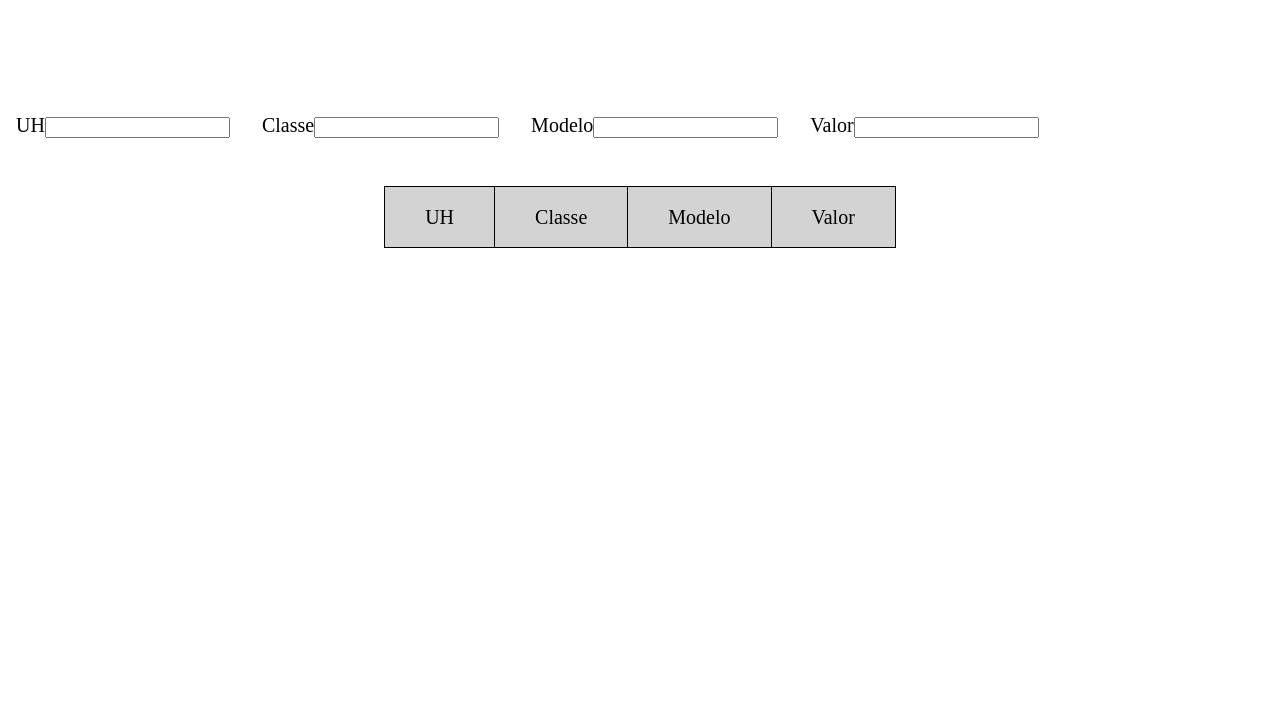
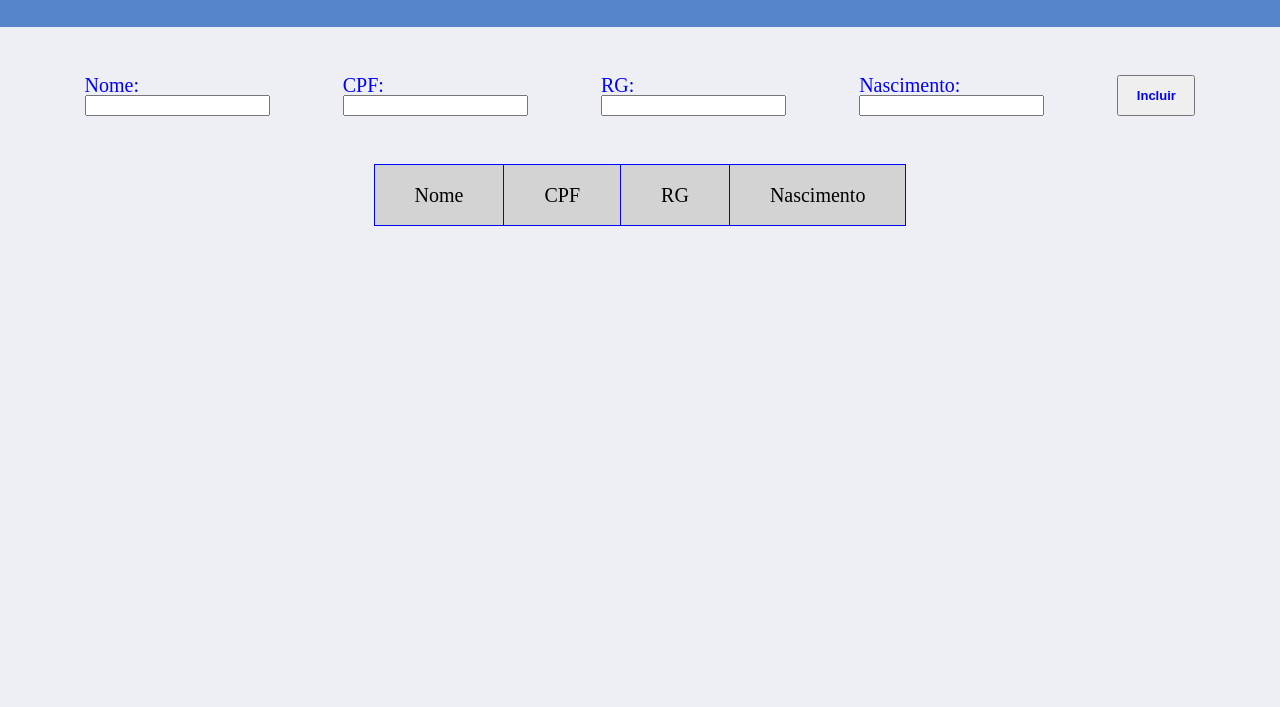
Before and after one commit to DuDSTOPIA/Utilidades, a plain HTML site: page Tabela/index.html in a window 1280 px wide. Shown: the part 93-800 px from the top of the page. Drawn offline with Linux system fonts and the light colour scheme.

Commit message:
Versao Alfa da tabela terminada, apenas versao vertical da tabela

```diff
--- a/Tabela/style.css
+++ b/Tabela/css/style.css
@@ -1,7 +1,7 @@
 .cabecalho {
     text-align: center;
-    height: 10vh;
-    background-color: darkgray;
+    height: 15vh;
+    background-color: rgb(87, 133, 202);
 }
 
 .titulo_principal {
@@ -12,13 +12,10 @@
 }
 
 .corpo_pagina {
-    margin-top: 10vh;
+    justify-content: space-around;
+
 }
 
-#form {
-    display: flex;
+body {
+    background-color: rgb(237, 239, 245);
 }
-
-.infoInput {
-    margin: 3em 1em;
-}
--- a/Tabela/index.html
+++ b/Tabela/index.html
@@ -4,8 +4,8 @@
     <meta charset="UTF-8">
     <meta http-equiv="X-UA-Compatible" content="IE=edge">
     <meta name="viewport" content="width=device-width, initial-scale=1.0">
-    <link rel="stylesheet" href="reset.css">
-    <link rel="stylesheet" href="style.css">
+    <link rel="stylesheet" href="../Tabela/css/reset.css">
+    <link rel="stylesheet" href="../Tabela/css/style.css">
     <title>Tabela</title>
 </head>
 <body>
@@ -17,10 +17,10 @@
         <form id="form">
 
 
+
         </form>
 
         <table class="tabela"></table>
-
     </main>
 
     <script type="module" src="main.js"></script>
--- a/Tabela/main.js
+++ b/Tabela/main.js
@@ -1,17 +1,10 @@
-import {tabelaCabeçalho} from './tabela.js'
-import {tabelaCorpo} from './tabela.js'
+import {constroi_Form_e_cabecalho_Tabela} from './tabela.js'
+import {constroi_corpo_tabela} from './tabela.js'
 
-let nome = document.querySelector('#nome');
-let cpf = document.querySelector('#cpf');
-let rg = document.querySelector('#rg');
-let nascimento = document.querySelector('#nascimento');
+constroi_Form_e_cabecalho_Tabela('Nome', 'CPF', 'RG', 'Nascimento');
 
-let form = document.querySelector('#form');
-
-tabelaCabeçalho('UH', 'Classe', 'Modelo', 'Valor');
 
 form.addEventListener('submit', event => {
     event.preventDefault();
-    tabelaCorpo(nome, cpf, rg, nascimento)
-    console.log(nome)
+    constroi_corpo_tabela('nome', 'cpf', 'rg', 'nascimento')
 })
--- a/Tabela/tabela.js
+++ b/Tabela/tabela.js
@@ -1,25 +1,18 @@
-//
+
 
 // cria o titulo da tabela apenas
-export function tabelaCabeçalho(...args) {
-
+export function constroi_Form_e_cabecalho_Tabela(...args) {
 
     let table = document.querySelector('table');
-
 
     let thead = document.createElement('thead');
     let tr = document.createElement('tr')
 
     thead.appendChild(tr);
 
-
     // Repassa a funcao celula para cada item adicionado no paramentro arguments//
     args.forEach(criaForm)
     args.forEach(celula);
-
-    // Criei um jeito de fazer o formulario junto com o cabeçalho da tabela,
-    //agora preciso criar a iteração
-
 
 
 
@@ -29,50 +22,71 @@ export function tabelaCabeçalho(...args) {
 
         // estilos da tabela e das celulas
         table.style.margin = 'auto auto'
-        th.style.border = '1px solid black';
-        th.style.fontSize = '20px';
-        th.style.padding = '1em 2em'
-        th.style.backgroundColor = 'lightgray'
+        th.setAttribute('style', `border: 1px solid blue;
+                                    font-Size: 20px;
+                                    padding: 1em 2em;
+                                    background-Color: lightgray;`
+        )
 
         tr.appendChild(th)
         th.textContent = item
-        console.log(item)
+
     }
 
 
-
+    // cria formulario
     function criaForm(item) {
         let form = document.querySelector('form');
+        let divInput = document.createElement('div');
 
-        let divInput = document.createElement('div');
+
         let label = document.createElement('label');
         let input = document.createElement('input');
+        let quebra_linha = document.createElement('br')
 
+        // adicionando seletor class, o for em label, type e require//
         divInput.setAttribute('class', 'infoInput');
-        divInput.appendChild(label)
+        divInput.appendChild(label);
         label.setAttribute('class', 'tituloInput');
-        label.setAttribute('for', item)
-        label.innerHTML = item;
-        divInput.appendChild(input)
-        input.setAttribute('type', 'text')
-        input.setAttribute('require', '')
+        label.setAttribute('for', `${item.toLowerCase()}`);
+        label.innerHTML = `${item}: `;
+        divInput.appendChild(quebra_linha);
+        divInput.appendChild(input);
+        input.setAttribute('type', 'text');
+        input.setAttribute('class', `${item.toLowerCase()}`);
+        input.setAttribute('id', `${item.toLowerCase()}`);
+        input.setAttribute('required', '');
 
-        form.style.display = 'flex'
-        label.style.fontSize = '20px'
-        label.style.fontWeight = '500'
-
-        form.appendChild(divInput)
-    }
+        //adicionando os estilos Form
+        form.setAttribute('style', `display: flex;
+        margin: 3em 3em;
+        justify-Content: space-around;`)
+        label.setAttribute('style',`color:blue;
+        font-Size:20px; font-Weight: 500`);
 
 
 
+    form.appendChild(divInput);
+
+
+
+    }
+    // adicionando atributos e style do botao //
+
+    let $wrapper = document.querySelector('form')
+    $wrapper.insertAdjacentHTML('beforeend', "<button type='submit' class='button_Submit'> Incluir</button>");
+    let button = document.querySelector('.button_Submit');
+    button.setAttribute('style', `color: blue; font-size: 13px;
+                                    font-Weight: 550;
+                                    width: 6em;`)
+
     table.appendChild(thead)
+
 }
 
 
 
-export function tabelaCorpo(...args) {
-
+export function constroi_corpo_tabela(...args) {
 
     let table = document.querySelector('table');
 
@@ -82,21 +96,32 @@ export function tabelaCorpo(...args) {
     tbody.appendChild(tr);
 
     // Repassa a funcao celula para cada item repassado no paramentro arguments//
-    args.forEach(celula);
+    args.forEach((item) => {
+        let seletor = `.${item.toLowerCase()}`;
+        let retorno = document.querySelector(seletor);
+        celula(retorno)
+    })
 
     function celula(item) {
-        let td = document.createElement('th');
+
+        let td = document.createElement('td');
 
         // estilos da tabela e das celulas
         table.style.margin = 'auto auto'
-        td.style.border = '1px solid black';
-        td.style.fontSize = '16px';
-        td.style.padding = '1em 2em'
+        td.setAttribute('style', `border: 1px solid blue;
+                                    font-size: 16px;
+                                    padding: 1em 2em`);
 
         tr.appendChild(td)
         td.textContent = item.value;
-        console.log(item)
+        item.value = '';
+
     }
 
     table.appendChild(tbody)
+    let primeiroForm = (args[0])
+    let seletor = `.${primeiroForm.toLowerCase()}`
+    let retorno = document.querySelector(seletor);
+    retorno.focus();
+
 }
```
Also changed, not shown: Tabela/css/reset.css (renamed from Tabela/reset.css), 1 other file.
